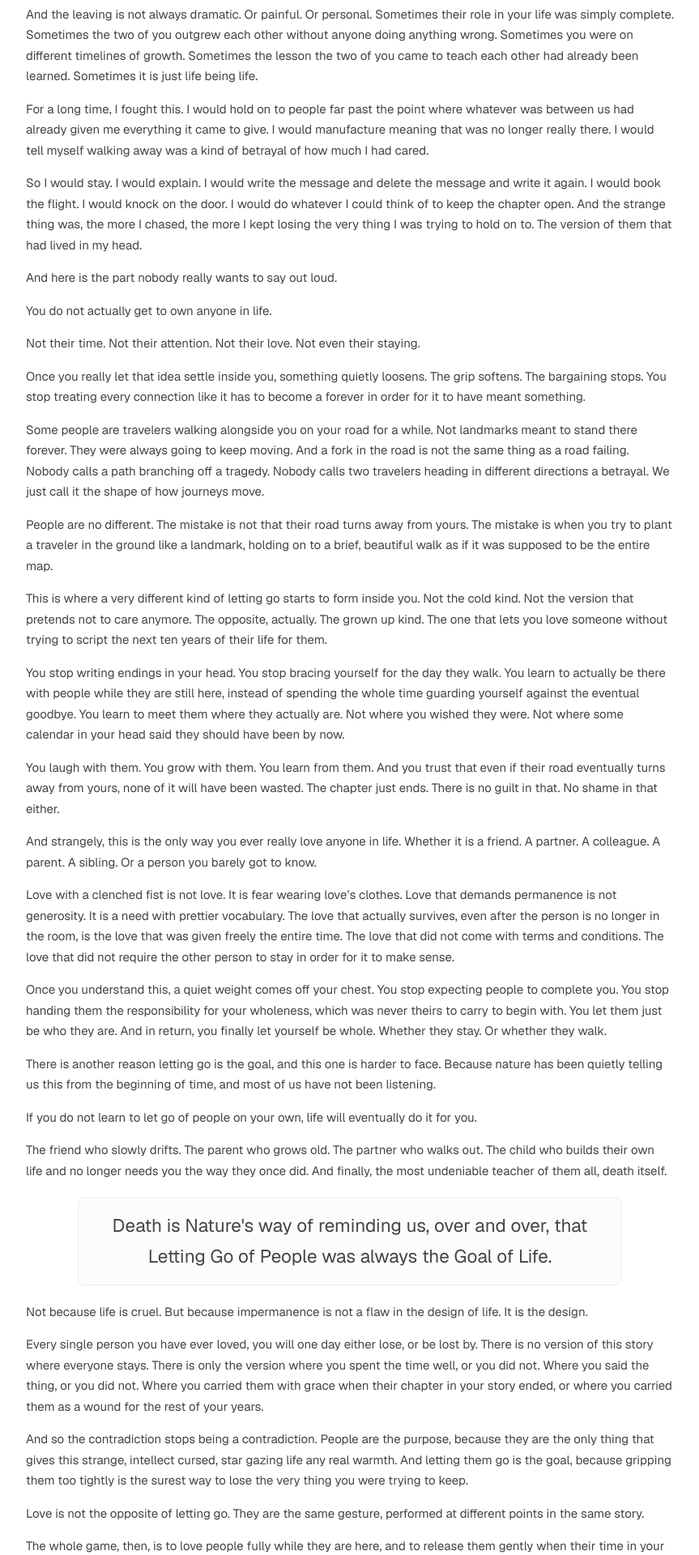
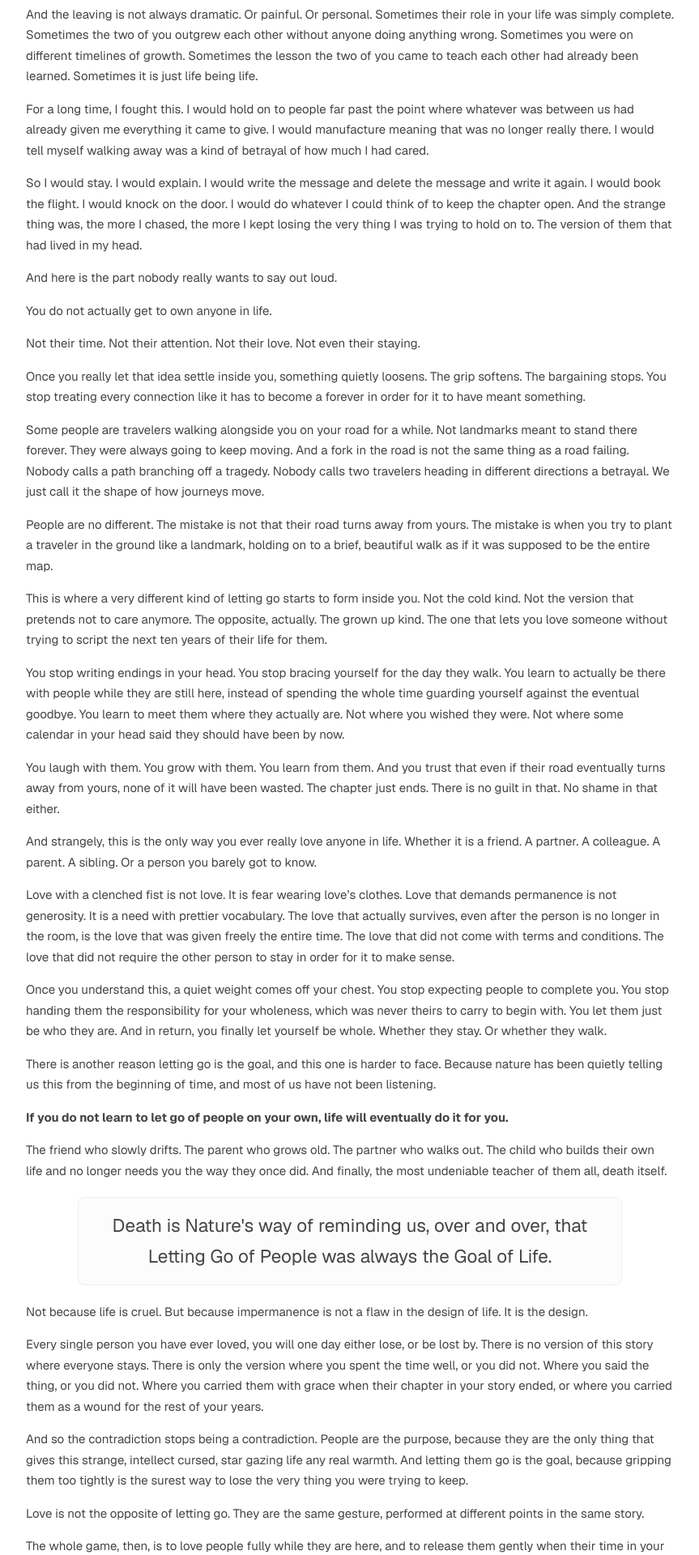
Before and after one commit to trmanish/trmanish.github.io, a Jekyll site: the page built from _posts/2026-05-14-the-purpose-of-life-is-people-letting-them-go-is-the-goal.md, in a window 1280 px wide. Shown: the part 4480-6400 px from the top of the page at 81% size, without its empty margins (208-1071 px from the left). Built offline with Jekyll 4.4.1, drawn with Linux system fonts in a browser that asks for light colours.

```diff
--- a/_posts/2026-05-14-the-purpose-of-life-is-people-letting-them-go-is-the-goal.md
+++ b/_posts/2026-05-14-the-purpose-of-life-is-people-letting-them-go-is-the-goal.md
@@ -133,7 +133,7 @@ Once you understand this, a quiet weight comes off your chest. You stop expectin
 
 There is another reason letting go is the goal, and this one is harder to face. Because nature has been quietly telling us this from the beginning of time, and most of us have not been listening.
 
-If you do not learn to let go of people on your own, life will eventually do it for you.
+**If you do not learn to let go of people on your own, life will eventually do it for you.**
 
 The friend who slowly drifts. The parent who grows old. The partner who walks out. The child who builds their own life and no longer needs you the way they once did. And finally, the most undeniable teacher of them all, death itself.
 
```
